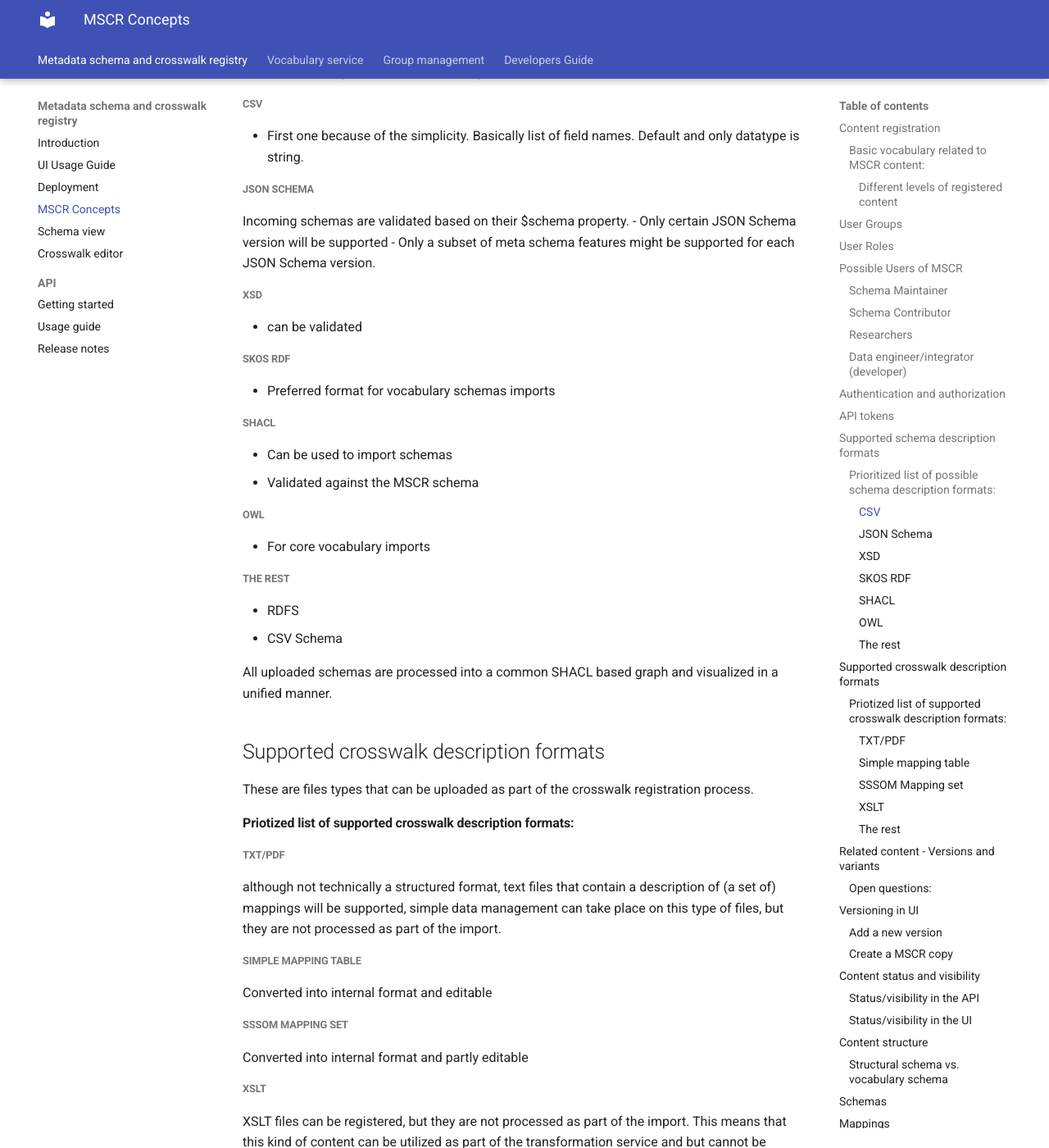
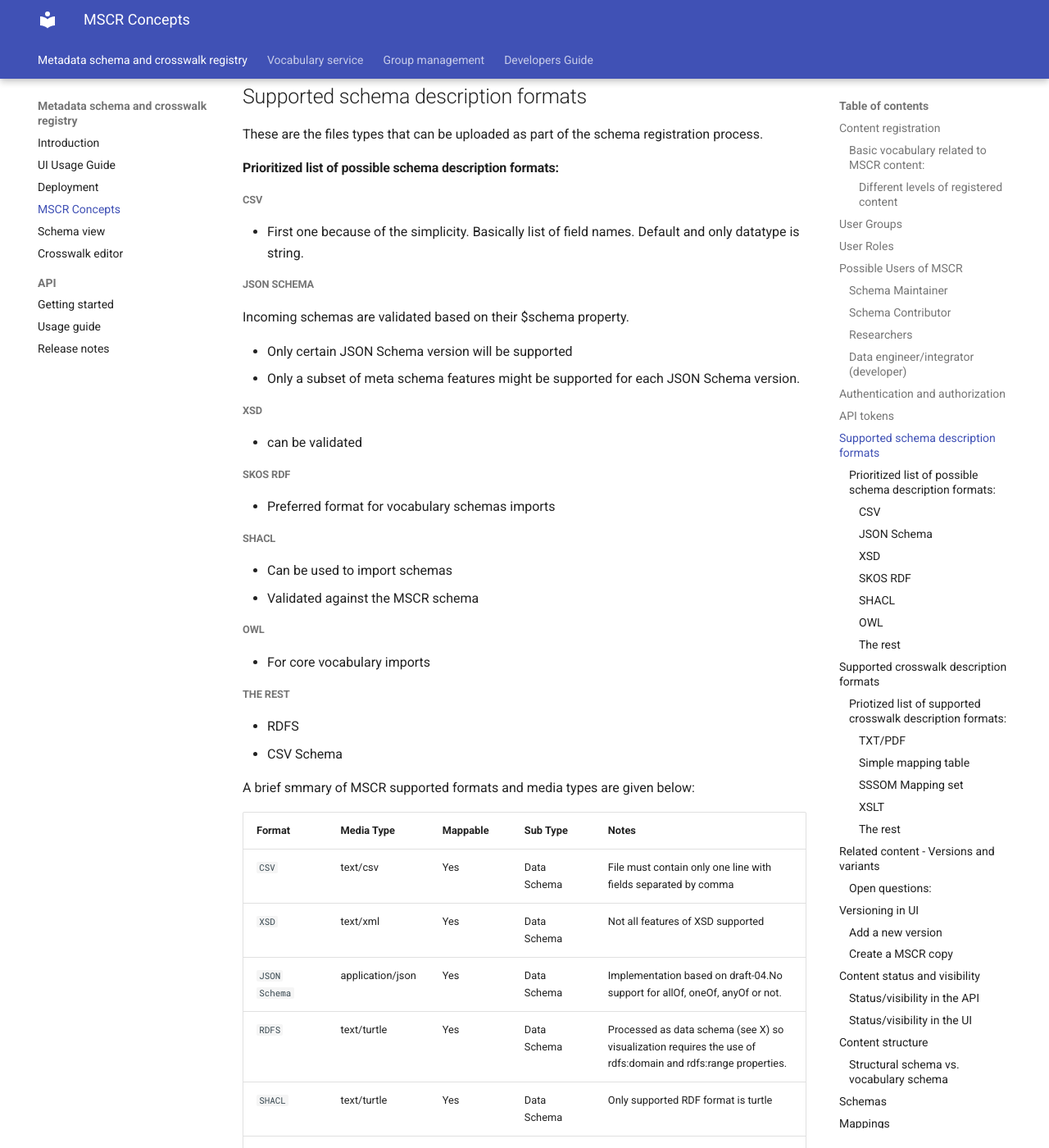
Before and after one commit to CSCfi/mscr-docs, an MkDocs documentation site: the page built from docs/mscr/functional-overview.md, in a window 1280 px wide and 1400 px high, scrolled down 3945 px. Shown: the whole window at 82% size. Built offline with MkDocs 1.6.1 and Material for MkDocs 9.7.7, drawn with Linux system fonts in a browser that asks for light colours; some of the changed text lies outside the part shown.

Commit message:
Added supported format table

```diff
--- a/docs/mscr/functional-overview.md
+++ b/docs/mscr/functional-overview.md
@@ -60,7 +60,7 @@ System must support following user roles:
 
 ## Possible Users of MSCR
 
-#### Schema Maintainer
+### Schema Maintainer
 Responsible for development of one or more schemas.
 
 - Registers up-to-date versions of the schema
@@ -68,19 +68,19 @@ Responsible for development of one or more schemas.
 - Identifies other registered schema for potential mapping candidates (to and from)
 - Uses other schemas for benchmarking and further development of their own schema
 
-#### Schema Contributor
+### Schema Contributor
 Participates in the development of one or more schemas. Has in-depth knowledge about one or more schemas. Is interested in helping others to use the schemas she/he is involved with.
 
 - Maintains and implements mappings to other schemas
 - Comments mappings of familiar schemas
 
-#### Researchers
+### Researchers
 - Is not interested in registering schemas,
 - Might be interested in registering crosswalks
 - Utilizes crosswalks in order to integrate data from different sources for research purposes
 - Potentially complex schemas
 
-#### Data engineer/integrator (developer)
+### Data engineer/integrator (developer)
 - Searches for registered schemas crosswalks based on given requirements (Implement API that support specific schema)
 - Utilizes existing crosswalks as is
 - Creates new crosswalks that are based on existing mappings
@@ -91,7 +91,7 @@ Participates in the development of one or more schemas. Has in-depth knowledge a
 
 ## Authentication and authorization
 
-The user must be able to register/login using either the internal user database or EOSC AAI service.
+The user must be able to register/login using either the internal user database or External AAI service.Currently MSCR is integrated with B2Access Production AAI.Integrating with a well-connected federation ensures that users can easily access the MSCR regardless of their home organisation.
 
 ## API tokens
 
@@ -107,6 +107,7 @@ These are the files types that can be uploaded as part of the schema registratio
 - First one because of the simplicity. Basically list of field names. Default and only datatype is string.
 ##### JSON Schema
 Incoming schemas are validated based on their $schema property.
+
 - Only certain JSON Schema version will be supported
 - Only a subset of meta schema features might be supported for each JSON Schema version.
 ##### XSD
@@ -121,6 +122,21 @@ Incoming schemas are validated based on their $schema property.
 ##### The rest
 - RDFS
 - CSV Schema
+
+A brief smmary of MSCR supported formats and media types are given below:
+
+| Format      | Media Type      |   Mappable   |  Sub Type  | Notes|
+| ----------- | ----------------|--------------|------------|------|
+| `CSV`       | text/csv        |Yes           | Data Schema|File must contain only one line with fields separated by comma|
+| `XSD`       | text/xml        |Yes           | Data Schema | Not all features of XSD supported|
+| `JSON Schema`| application/json | Yes        | Data Schema |Implementation based on draft-04.No support for allOf, oneOf, anyOf or not.|
+| `RDFS`       | text/turtle        |Yes           | Data Schema |Processed as data schema (see X) so visualization requires the use of rdfs:domain and rdfs:range properties.|
+| `SHACL`       | text/turtle        |Yes           | Data Schema | Only supported  RDF format is turtle|
+| `OWL`       | text/turtle        |Yes           | Ontology | Only supported RDF format is turtle|
+| `SKOS`       | text/turtle        |Yes           | Vocabulary | Only supported RDF format is turtle|
+|`ENUM`	        |text/plain	       | Yes	| Vocabulary	|One line per term.|
+|`PDF`	        |application/pdf	       | no	| 	||
+
 
 All uploaded schemas are processed into a common SHACL based graph and visualized in a unified manner.
 
--- a/mkdocs.yml
+++ b/mkdocs.yml
@@ -14,6 +14,7 @@ markdown_extensions:
           format: !!python/name:pymdownx.superfences.fence_code_format
   - attr_list
   - md_in_html
+  - tables
 plugins:
   - glightbox
 theme:
```
Also changed, not shown: docs/mscr/crosswalk-editor.md (+5 -0 lines), docs/mscr/ui-guide.md (+12 -3 lines), docs/assets/mscr/search.png (added).
